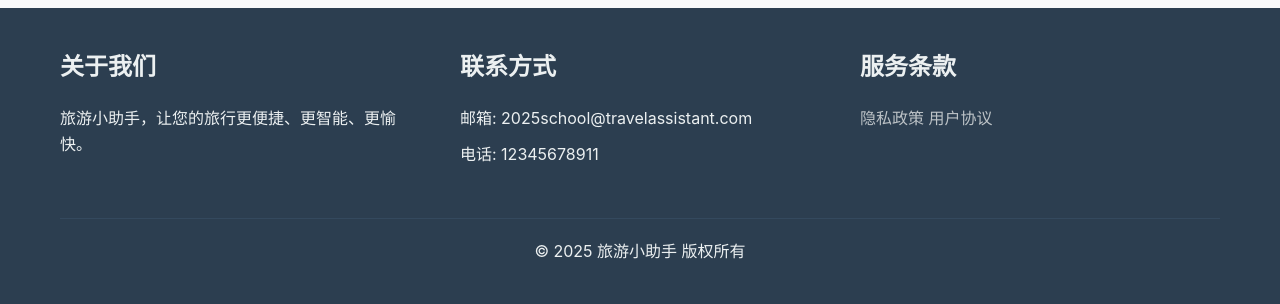
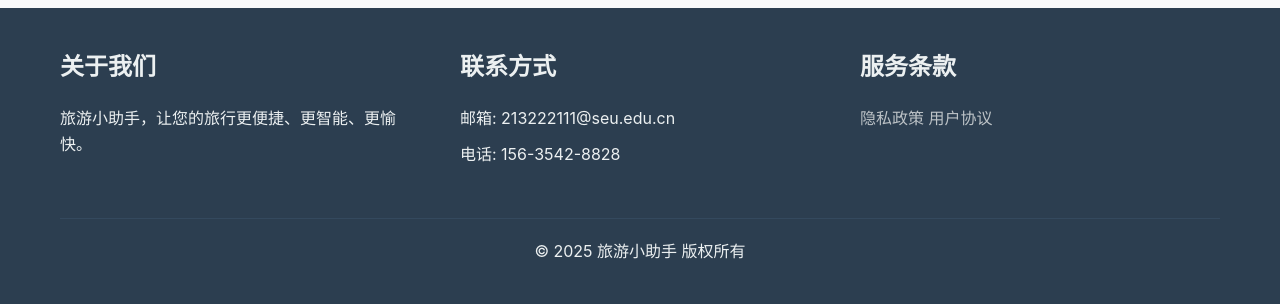
Before and after one commit to AIZ2201/DeepTrip, a Flask app: page /admin/dashboard in a window 1280 px wide. Shown: the part 686-990 px from the top of the page. Run offline with Flask 3, Linux system fonts and the light colour scheme; the visitor is signed in with stand-in values (Sample User, id 1); data comes from the database, SQL or seed files in the repository; parts of the project's set-up code (start-up, migrations or seed data) failed here and were passed over.

Commit message:
Modified layout

```diff
--- a/deep_trip/frontend/templates/layout.html
+++ b/deep_trip/frontend/templates/layout.html
@@ -67,8 +67,8 @@
                 </div>
                 <div class="footer-section">
                     <h3>联系方式</h3>
-                    <p>邮箱: 2025school@travelassistant.com</p>
-                    <p>电话: 12345678911</p>
+                    <p>邮箱: 213222111@seu.edu.cn</p>
+                    <p>电话: 156-3542-8828</p>
                 </div>
                 <div class="footer-section">
                     <h3>服务条款</h3>
```
